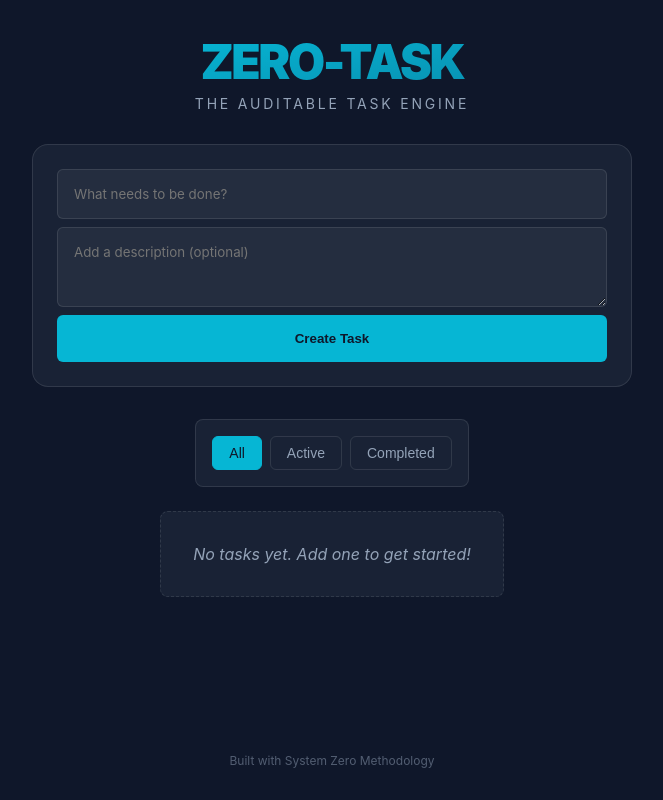
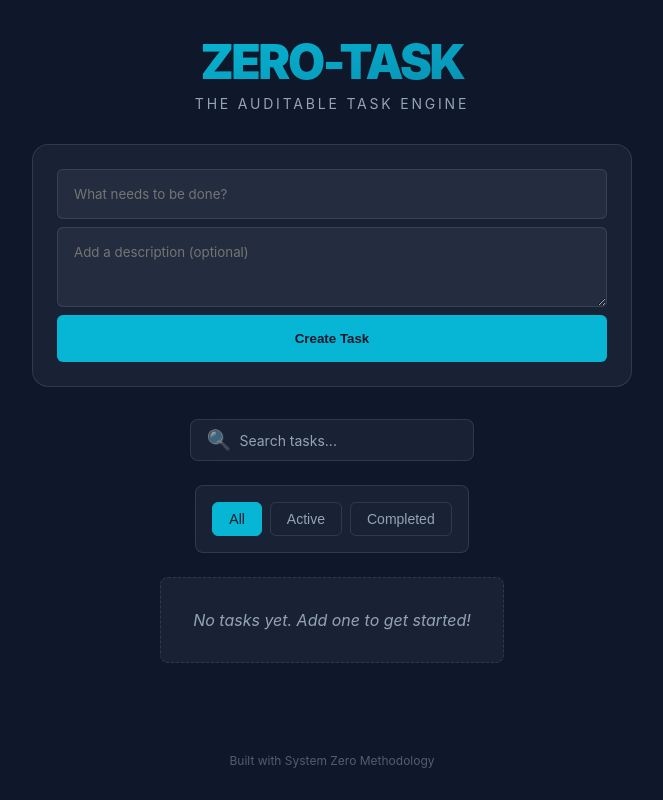
Before and after one commit to Gringo2/zero-task, a React (Vite) app: page / in a window 1280 px wide. Shown: the whole page, without its empty margins (308-971 px from the left). Built offline with nearby package versions, Linux system fonts and the light colour scheme.

Commit message:
feat: Search Feature - Live task search

```diff
--- a/src/App.tsx
+++ b/src/App.tsx
@@ -2,6 +2,7 @@ import './App.css';
 import { TaskForm } from './components/TaskForm';
 import { TaskList } from './components/TaskList';
 import { FilterBar, type FilterType } from './components/FilterBar';
+import { SearchBar } from './components/SearchBar';
 import { useTasks } from './hooks/useTasks';
 import { useState } from 'react';
 
@@ -19,6 +20,9 @@ function App() {
   // Filter state
   const [filter, setFilter] = useState<FilterType>('all');
 
+  // Search state
+  const [searchTerm, setSearchTerm] = useState('');
+
   return (
     <div className="app-container">
       {/* Header Section */}
@@ -32,6 +36,9 @@ function App() {
         {/* Form to create new tasks */}
         <TaskForm onAdd={addTask} />
 
+        {/* Search Bar */}
+        <SearchBar searchTerm={searchTerm} onSearchChange={setSearchTerm} />
+
         {/* Filter Controls */}
         <FilterBar currentFilter={filter} onFilterChange={setFilter} />
 
@@ -39,6 +46,7 @@ function App() {
         <TaskList
           tasks={tasks}
           filter={filter}
+          searchTerm={searchTerm}
           onToggle={toggleTask}
           onDelete={deleteTask}
           onUpdate={updateTask}
--- /dev/null
+++ b/src/components/SearchBar.css
@@ -0,0 +1,48 @@
+.search-bar {
+    margin-bottom: var(--space-lg);
+}
+
+.search-input-wrapper {
+    position: relative;
+    display: flex;
+    align-items: center;
+    background: var(--glass-bg);
+    backdrop-filter: blur(var(--glass-blur));
+    border: 1px solid var(--glass-border);
+    border-radius: var(--radius-md);
+    padding: var(--space-sm) var(--space-md);
+    gap: var(--space-sm);
+}
+
+.search-icon {
+    font-size: var(--text-lg);
+    opacity: 0.6;
+}
+
+.search-input {
+    flex: 1;
+    background: transparent;
+    border: none;
+    outline: none;
+    color: var(--text-primary);
+    font-size: var(--text-sm);
+    font-family: var(--font-main);
+}
+
+.search-input::placeholder {
+    color: var(--text-secondary);
+}
+
+.clear-btn {
+    background: none;
+    border: none;
+    color: var(--text-secondary);
+    font-size: var(--text-lg);
+    cursor: pointer;
+    padding: var(--space-xs);
+    transition: color 0.2s ease;
+}
+
+.clear-btn:hover {
+    color: var(--text-primary);
+}
--- /dev/null
+++ b/src/components/SearchBar.tsx
@@ -0,0 +1,38 @@
+import './SearchBar.css';
+
+interface SearchBarProps {
+    searchTerm: string;
+    onSearchChange: (term: string) => void;
+}
+
+/**
+ * Component: SearchBar
+ *
+ * Renders a search input for filtering tasks.
+ * Provides instant search with live filtering.
+ */
+export const SearchBar = ({ searchTerm, onSearchChange }: SearchBarProps) => {
+    return (
+        <div className="search-bar">
+            <div className="search-input-wrapper">
+                <span className="search-icon">🔍</span>
+                <input
+                    type="text"
+                    value={searchTerm}
+                    onChange={(e) => onSearchChange(e.target.value)}
+                    placeholder="Search tasks..."
+                    className="search-input"
+                />
+                {searchTerm && (
+                    <button
+                        onClick={() => onSearchChange('')}
+                        className="clear-btn"
+                        aria-label="Clear search"
+                    >
+                        ✕
+                    </button>
+                )}
+            </div>
+        </div>
+    );
+};
--- a/src/components/TaskList.tsx
+++ b/src/components/TaskList.tsx
@@ -7,6 +7,7 @@ import './TaskList.css';
 interface TaskListProps {
     tasks: TTask[];
     filter: FilterType;
+    searchTerm: string;
     onToggle: (id: string) => void;
     onDelete: (id: string) => void;
     onUpdate: (id: string, title: string, description: string) => void;
@@ -18,9 +19,20 @@ interface TaskListProps {
  * Renders the list of tasks or an empty state message.
  * Acts as a pure presentational component.
  */
-export const TaskList = ({ tasks, filter, onToggle, onDelete, onUpdate }: TaskListProps) => {
-    // Filter tasks based on current filter
-    const filteredTasks = tasks.filter(task => {
+export const TaskList = ({ tasks, filter, searchTerm, onToggle, onDelete, onUpdate }: TaskListProps) => {
+    // Filter tasks by search term first
+    let filteredTasks = tasks;
+
+    if (searchTerm.trim()) {
+        const lowerSearch = searchTerm.toLowerCase();
+        filteredTasks = filteredTasks.filter(task =>
+            task.title.toLowerCase().includes(lowerSearch) ||
+            task.description.toLowerCase().includes(lowerSearch)
+        );
+    }
+
+    // Then filter by status
+    filteredTasks = filteredTasks.filter(task => {
         if (filter === 'active') return task.status !== TaskStatus.COMPLETED;
         if (filter === 'completed') return task.status === TaskStatus.COMPLETED;
         return true; // 'all'
```
Also changed, not shown: 2 other files (tests, documents, lock files or other folders).
